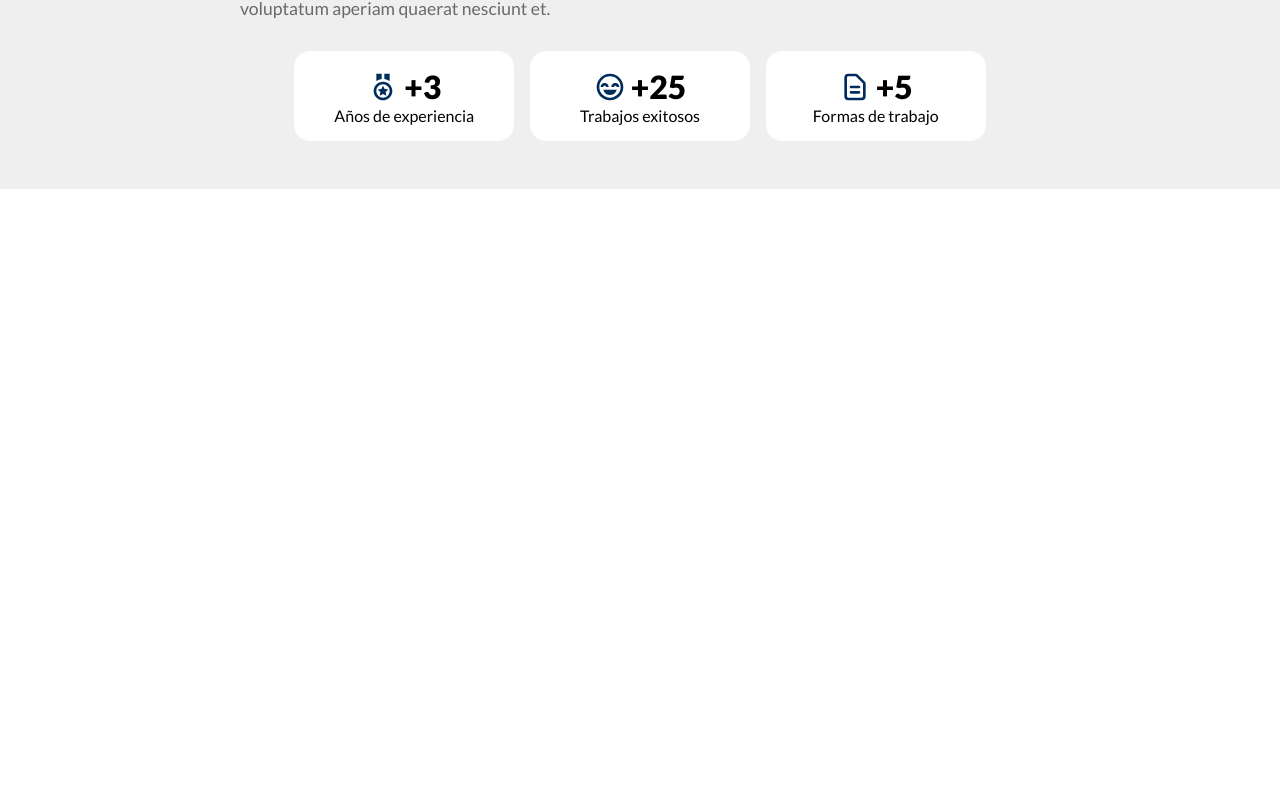
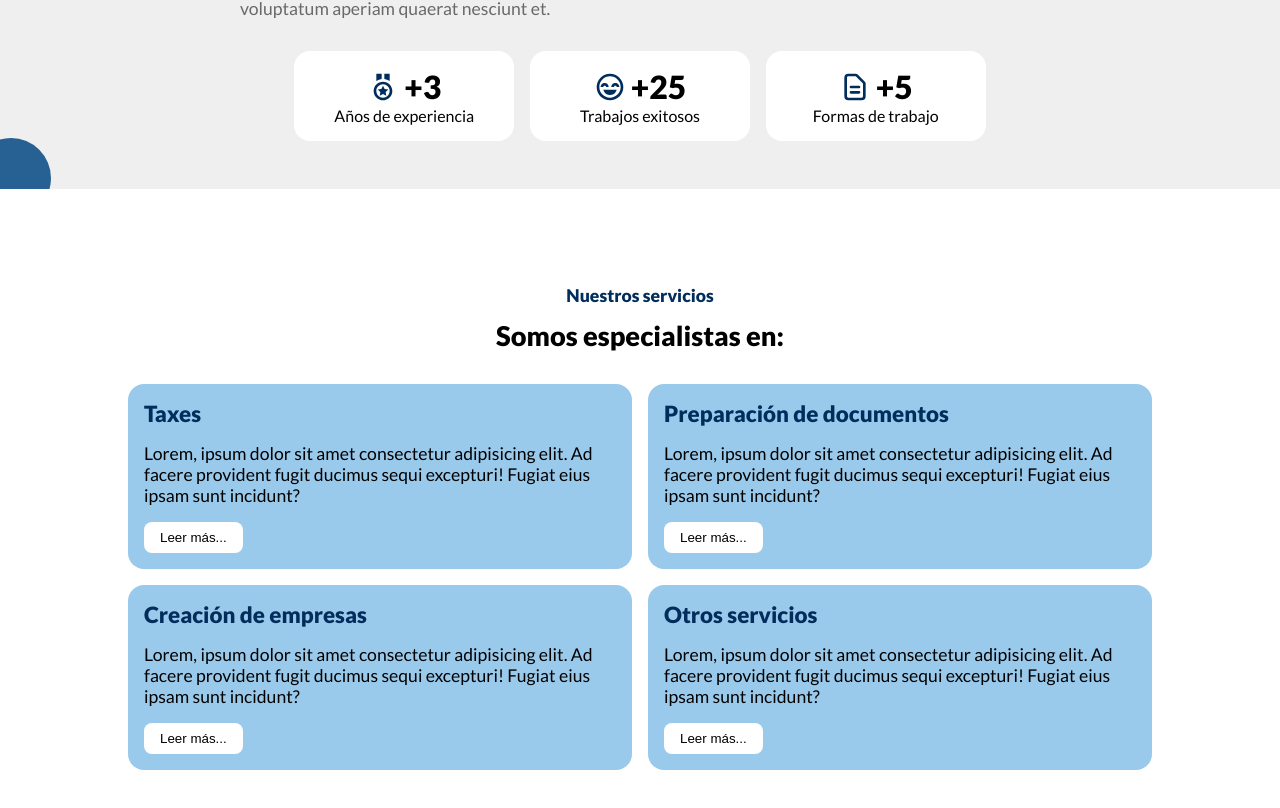
Before and after one commit to maartou/taxes, a Next.js app: page / in a window 1280 px wide. Shown: the part 1062-1870 px from the top of the page. Before the commit the page ends 1347 px from the top, so only its background shows below. Built offline with nearby package versions, Linux system fonts and the light colour scheme.

Commit message:
Prototipado de los servicios

```diff
--- a/components/about/About.jsx
+++ b/components/about/About.jsx
@@ -51,9 +51,10 @@ const About = () => {
             </div>
           </div>
         </div>
+      </div>
 
-
-      </div>
+      <div className="circle circle1"></div>
+      <div className="circle circle2"></div>
     </section>
   );
 };
--- /dev/null
+++ b/components/services/Data.jsx
@@ -0,0 +1,11 @@
+import React from 'react'
+
+const Data = (props) => {
+  return (
+    <>
+    {props.children}
+    </>
+  )
+}
+
+export default Data
--- /dev/null
+++ b/components/services/Services.jsx
@@ -0,0 +1,155 @@
+import React, { useState } from "react";
+import Data from "./Data";
+
+const Services = () => {
+  const [open, setOpen] = useState(false);
+
+  const trigger = () => {
+    setOpen(!open);
+  };
+
+  return (
+    <section id="services-section">
+      <div className="title">
+        <small>Nuestros servicios</small>
+        <h2>Somos especialistas en:</h2>
+      </div>
+
+      <div className="container">
+        <div className="item">
+          <h3>Taxes</h3>
+          <p>
+            Lorem, ipsum dolor sit amet consectetur adipisicing elit. Ad facere
+            provident fugit ducimus sequi excepturi! Fugiat eius ipsam sunt
+            incidunt?
+          </p>
+
+          {/* Datos desplegables */}
+          {open && (
+            <Data>
+              <p>
+                Lorem ipsum dolor sit amet consectetur adipisicing elit. Aliquid
+                mollitia architecto animi nostrum temporibus, quas natus unde
+                deleniti vitae vel.
+              </p>
+              <p>
+                Lorem ipsum dolor sit, amet consectetur adipisicing elit. Nemo
+                laboriosam est quod perferendis exercitationem sit expedita
+                quibusdam! Rem, laudantium perferendis rerum nisi quam atque
+                sequi ullam, praesentium aliquam voluptatem voluptas.
+              </p>
+            </Data>
+          )}
+
+          {/* Evento para desplegar */}
+          {open ? (
+            <button onClick={trigger}>Leer menos</button>
+          ) : (
+            <button onClick={trigger}>Leer más...</button>
+          )}
+        </div>
+
+        <div className="item">
+          <h3>Preparación de documentos</h3>
+          <p>
+            Lorem, ipsum dolor sit amet consectetur adipisicing elit. Ad facere
+            provident fugit ducimus sequi excepturi! Fugiat eius ipsam sunt
+            incidunt?
+          </p>
+
+          {/* Datos desplegables */}
+          {open && (
+            <Data>
+              <p>
+                Lorem ipsum dolor sit amet consectetur adipisicing elit. Aliquid
+                mollitia architecto animi nostrum temporibus, quas natus unde
+                deleniti vitae vel.
+              </p>
+              <p>
+                Lorem ipsum dolor sit, amet consectetur adipisicing elit. Nemo
+                laboriosam est quod perferendis exercitationem sit expedita
+                quibusdam! Rem, laudantium perferendis rerum nisi quam atque
+                sequi ullam, praesentium aliquam voluptatem voluptas.
+              </p>
+            </Data>
+          )}
+
+          {/* Evento para desplegar */}
+          {open ? (
+            <button onClick={trigger}>Leer menos</button>
+          ) : (
+            <button onClick={trigger}>Leer más...</button>
+          )}
+        </div>
+
+        <div className="item">
+          <h3>Creación de empresas</h3>
+          <p>
+            Lorem, ipsum dolor sit amet consectetur adipisicing elit. Ad facere
+            provident fugit ducimus sequi excepturi! Fugiat eius ipsam sunt
+            incidunt?
+          </p>
+
+          {/* Datos desplegables */}
+          {open && (
+            <Data>
+              <p>
+                Lorem ipsum dolor sit amet consectetur adipisicing elit. Aliquid
+                mollitia architecto animi nostrum temporibus, quas natus unde
+                deleniti vitae vel.
+              </p>
+              <p>
+                Lorem ipsum dolor sit, amet consectetur adipisicing elit. Nemo
+                laboriosam est quod perferendis exercitationem sit expedita
+                quibusdam! Rem, laudantium perferendis rerum nisi quam atque
+                sequi ullam, praesentium aliquam voluptatem voluptas.
+              </p>
+            </Data>
+          )}
+
+          {/* Evento para desplegar */}
+          {open ? (
+            <button onClick={trigger}>Leer menos</button>
+          ) : (
+            <button onClick={trigger}>Leer más...</button>
+          )}
+        </div>
+
+        <div className="item">
+          <h3>Otros servicios</h3>
+          <p>
+            Lorem, ipsum dolor sit amet consectetur adipisicing elit. Ad facere
+            provident fugit ducimus sequi excepturi! Fugiat eius ipsam sunt
+            incidunt?
+          </p>
+
+          {/* Datos desplegables */}
+          {open && (
+            <Data>
+              <p>
+                Lorem ipsum dolor sit amet consectetur adipisicing elit. Aliquid
+                mollitia architecto animi nostrum temporibus, quas natus unde
+                deleniti vitae vel.
+              </p>
+              <p>
+                Lorem ipsum dolor sit, amet consectetur adipisicing elit. Nemo
+                laboriosam est quod perferendis exercitationem sit expedita
+                quibusdam! Rem, laudantium perferendis rerum nisi quam atque
+                sequi ullam, praesentium aliquam voluptatem voluptas.
+              </p>
+            </Data>
+          )}
+
+          {/* Evento para desplegar */}
+          {open ? (
+            <button onClick={trigger}>Leer menos</button>
+          ) : (
+            <button onClick={trigger}>Leer más...</button>
+          )}
+        </div>
+      </div>
+    </section>
+  );
+};
+
+export default Services;
--- a/pages/index.jsx
+++ b/pages/index.jsx
@@ -2,6 +2,7 @@ import Head from "next/head"
 import About from "../components/about/About"
 import Header from "../components/header/Header"
 import Hero from "../components/hero/Hero"
+import Services from "../components/services/Services"
 
 export default function Home() {
   return (
@@ -14,6 +15,7 @@ export default function Home() {
     <main>
       <Hero />
       <About />
+      <Services />
     </main>
     </>
   )
--- a/styles/globals.scss
+++ b/styles/globals.scss
@@ -52,6 +52,11 @@ p {
 }
 
 #about_section {
+
+  position: relative;
+  overflow: hidden;
+
+  z-index: 1;
 
   .grid{
     display: grid;
@@ -108,6 +113,25 @@ p {
     }
   }
 
+  .circle {
+    position: absolute;
+    width: 5rem;
+    height: 5rem;
+    background: $secondary;
+    border-radius: 100%;
+    z-index: -5;
+  }
+
+  .circle1 {
+    top: -1.8rem;
+    right: -1.8rem;
+  }
+
+  .circle2 {
+    bottom: -1.8rem;
+    left: -1.8rem;
+  }
+
   @media screen and (min-width: 1024px) {
 
     .grid {
@@ -120,6 +144,79 @@ p {
 
 }
 
+#services-section{
+  .title {
+    width: 90%;
+    margin: 0 auto;
+
+    display: flex;
+    flex-direction: column;
+    align-items: center;
+
+    gap: .8rem;
+  }
+
+  h3 {
+    color: $principal;
+    font-weight: 900;
+    font-size: 1.4rem;
+  }
+
+
+  .container {
+    width: 90%;
+    margin: 2rem auto 0 auto;
+
+    display: grid;
+    grid-template-columns: 1fr;
+    gap: 1rem;
+  }
+
+  .item {
+    background: $four;
+    padding: 1rem;
+    border-radius: 1rem;
+
+    display: flex;
+    flex-direction: column;
+    gap: 1rem;
+
+    align-items: flex-start;
+    cursor: default;
+
+    button {
+      background: white;
+      border: 0;
+      border-radius: 8px;
+      padding: .5rem 1rem;
+      cursor: pointer;
+    }
+
+    transition: all 400ms ease;
+    &:hover {
+      background: white;
+      box-shadow: rgba(100, 100, 111, 0.2) 0px 7px 29px 0px;
+
+      p {
+        color: $grey;
+      }
+
+      button {
+        background: $four;
+      }
+    }
+  }
+
+  @media screen and (min-width:1024px) {
+    .container {
+      grid-template-columns: 1fr 1fr;
+      width: 80%;
+    }
+  }
+
+
+}
+
 
 @media screen and (min-width: 1024px) {
   section {
```
